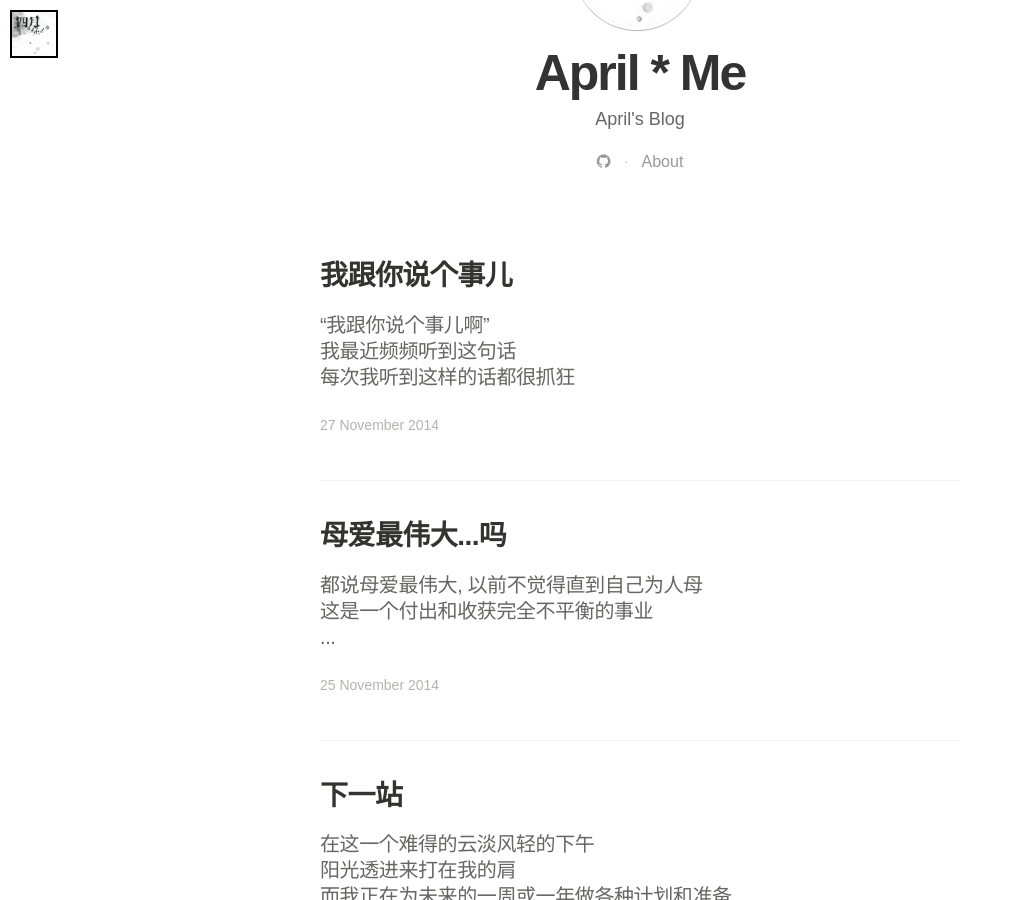
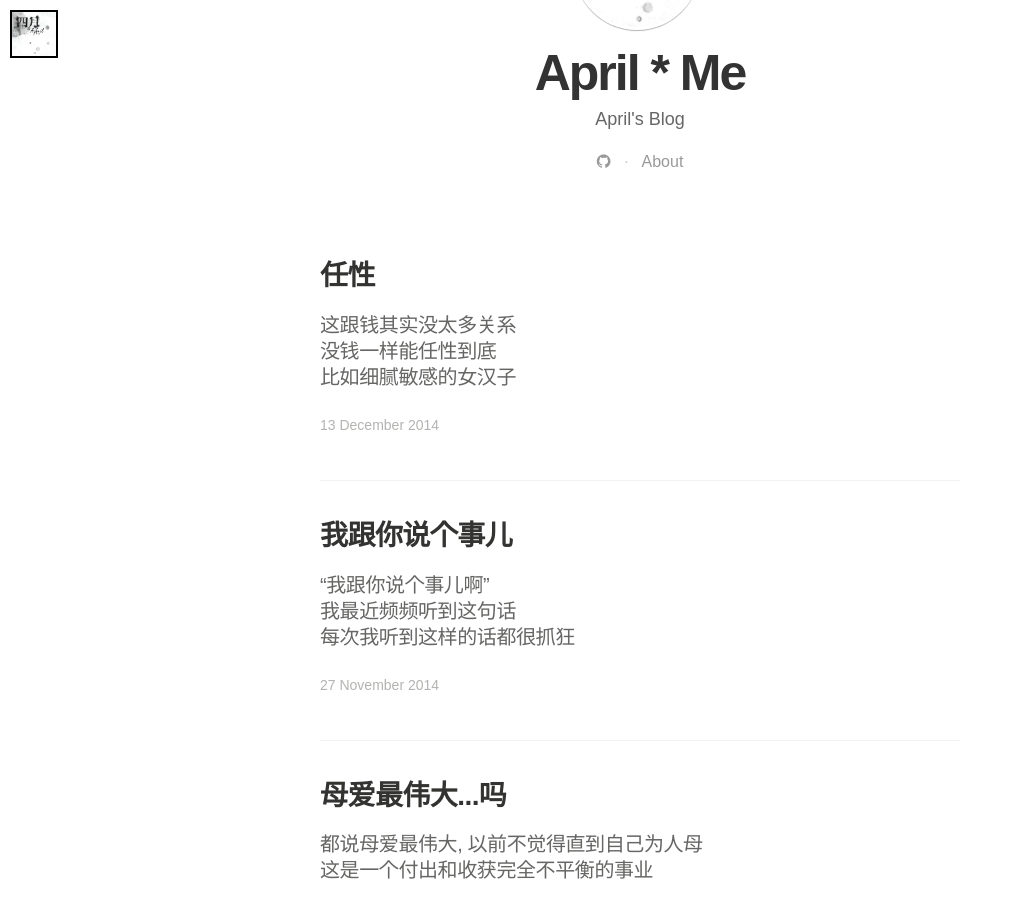
Before and after one commit to aprilnov/BlogSource, a Jekyll site: the page built from index.html, in a window 1280 px wide and 900 px high, scrolled down 486 px. Shown: the whole window, without its empty margins (0-1013 px from the left). Built offline with Jekyll 4.4.1, drawn with Linux system fonts in a browser that asks for light colours; nearby versions of some CDN libraries; some web fonts are replaced; Markdown is read by kramdown in place of the engine named in the settings; the list of posts is cut into pages by our own code; comment, search, counter and statistics services are not loaded; some of the changed lines change nothing that is shown.

Commit message:
new post

```diff
--- a/_includes/header.html
+++ b/_includes/header.html
@@ -2,7 +2,7 @@
 
 <a href="{{ site.url }}" rel="nofollow" class="logo-readium"><span class="logo" style="background-image: url({{ site.logo }})"></span></a>
 
-<script type="text/javascript">
+<!----><script type="text/javascript">
 var _bdhmProtocol = (("https:" == document.location.protocol) ? " https://" : " http://");
 document.write(unescape("%3Cscript src='" + _bdhmProtocol + "hm.baidu.com/h.js%3F3b9e146c271cea7d0abd6bc48790a887' type='text/javascript'%3E%3C/script%3E"));
 </script>
--- /dev/null
+++ b/_posts/2014-12-13-willfulness.markdown
@@ -0,0 +1,28 @@
+---
+layout: post
+title:  "任性"
+date:   2014-12-13 11:40:33
+categories: Mics
+tags: Mics
+image: /assets/article_images/2014-12-13-willfulness/desktop.jpg
+---
+
+
+这跟钱其实没太多关系
+没钱一样能任性到底
+比如细腻敏感的女汉子
+多愁善感的小清新
+有仇有怨的小苹果
+又或者是你包里就三十大洋，仍然豪气的赞助二十给那个让你眉头舒展的街头艺人
+或者你一把年纪了, 得不到东西还是哭的满地打滚
+或者明明下着倾盆大雨, 还是要下楼把新买的雨刷给车换上
+或者其实你心头已经奔腾过一大群神兽，依然面带浅笑，语气温婉
+或者是其实你明明还爱着，仍然咬着嘴唇掉头走掉
+或者是你明明知道he's not that into you，依然毅然决然的戴上那支戒
+好吧, 这不是任性, 是有病...
+
+此时此刻，能想到最任性的事就是收拾细软，趁夜逃跑…
+当然，我仍然只是任性的写成文字，然后若无其事的日出日落, 吃饭睡觉…
+
+"寂寞很吵 我很安静 情绪很多 我很镇定 因为投入 所以放弃"
+-- 孙燕姿 "任性"
```
Also changed, not shown: assets/article_images/2014-12-13-willfulness/desktop.jpg (added).
